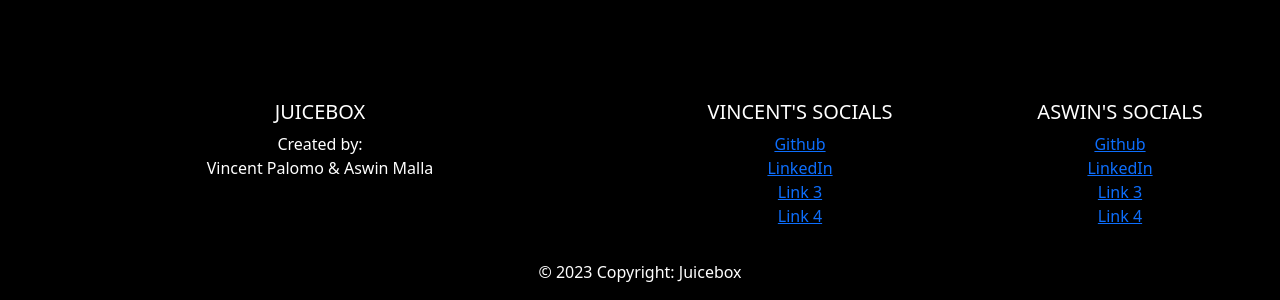
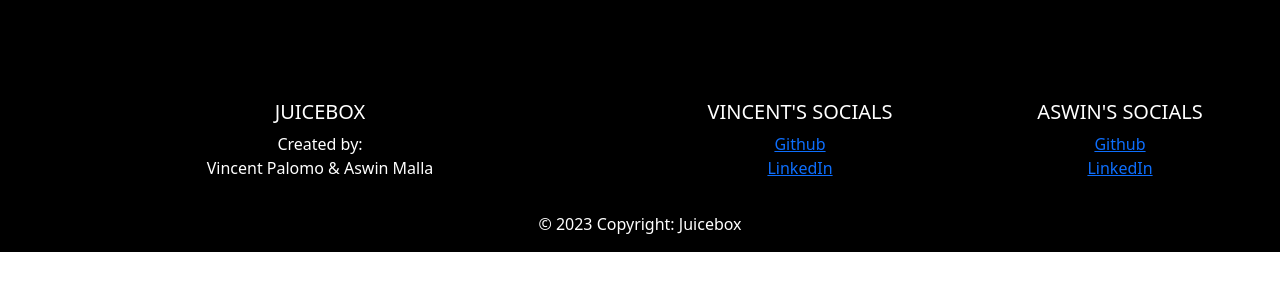
Before and after one commit to AMT98/Juicebox-UI, a React (Create React App) app: page /account in a window 1280 px wide. Shown: the part 813-1113 px from the top of the page. After the commit the page ends 1065 px from the top, so only its background shows below. Built offline with nearby package versions, Linux system fonts and the light colour scheme.

Commit message:
Add links to github in footer

```diff
--- a/src/components/Footer.jsx
+++ b/src/components/Footer.jsx
@@ -17,16 +17,10 @@
           <h5 className='text-uppercase text-white'>Vincent's Socials</h5>
           <ul className='list-unstyled'>
             <li>
-              <a href='#!'>Github</a>
+              <a href='https://github.com/vincentpalomo'>Github</a>
             </li>
             <li>
               <a href='#!'>LinkedIn</a>
-            </li>
-            <li>
-              <a href='#!'>Link 3</a>
-            </li>
-            <li>
-              <a href='#!'>Link 4</a>
             </li>
           </ul>
         </div>
@@ -35,16 +29,10 @@
           <h5 className='text-uppercase text-white'>Aswin's Socials</h5>
           <ul className='list-unstyled'>
             <li>
-              <a href='#!'>Github</a>
+              <a href='https://github.com/AMT98'>Github</a>
             </li>
             <li>
               <a href='#!'>LinkedIn</a>
-            </li>
-            <li>
-              <a href='#!'>Link 3</a>
-            </li>
-            <li>
-              <a href='#!'>Link 4</a>
             </li>
           </ul>
         </div>
```
